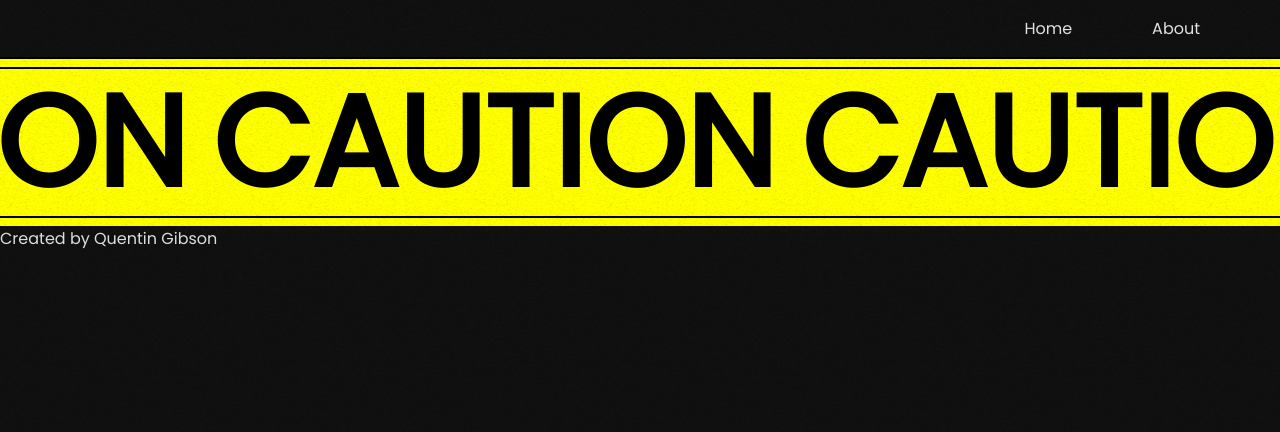
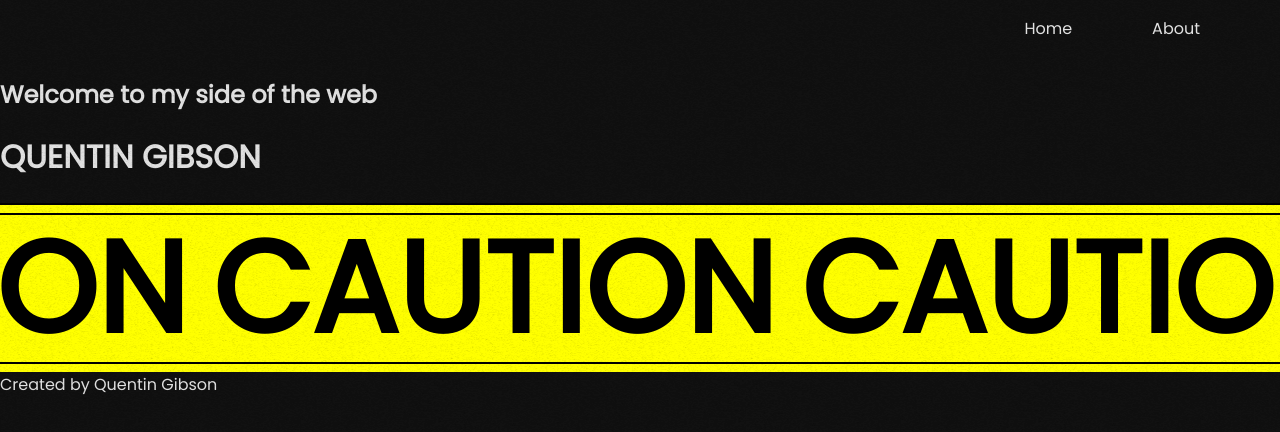
Before and after one commit to QuentinGibson/motion-portfolio, a React (Vite) app: page / in a window 1280 px wide. Shown: the top 432 px of the page. Built offline with nearby package versions, Linux system fonts and the light colour scheme.

Commit message:
main changes

```diff
--- a/src/App.tsx
+++ b/src/App.tsx
@@ -4,7 +4,14 @@ import Marquee from './Marquee'
 function App() {
   const messageElement = <span>CAUTION</span>
   return (
-    <main className="App"><Marquee span={messageElement}/></main>
+    <main className="App">
+      <div>
+        <h2>Welcome to my side of the web</h2>
+        <h1>QUENTIN GIBSON</h1>
+        <Marquee span={messageElement}/>
+      </div>
+    </main>
+
   )
 }
 
```
